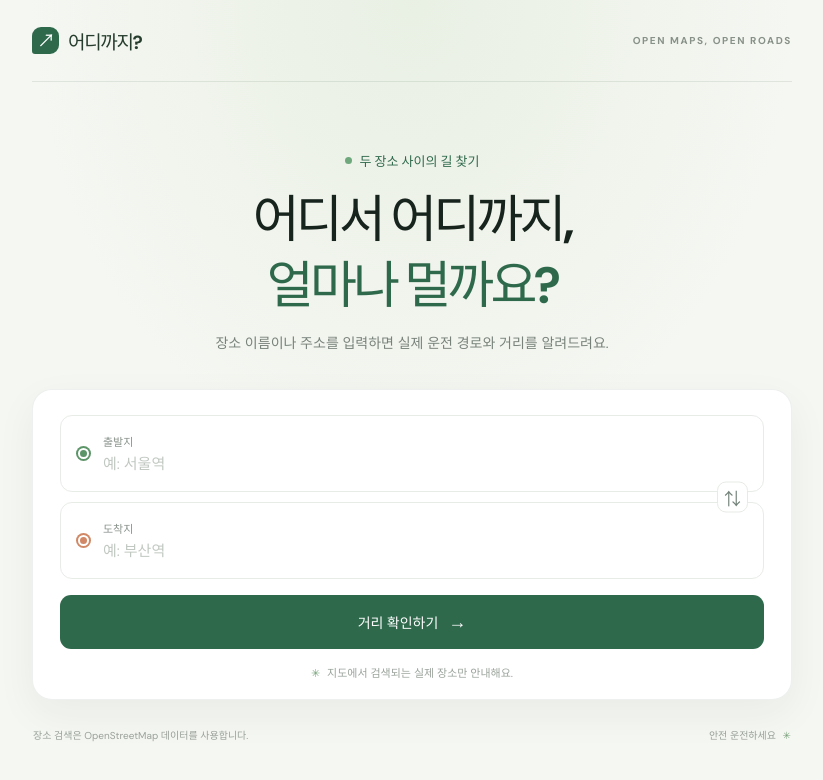
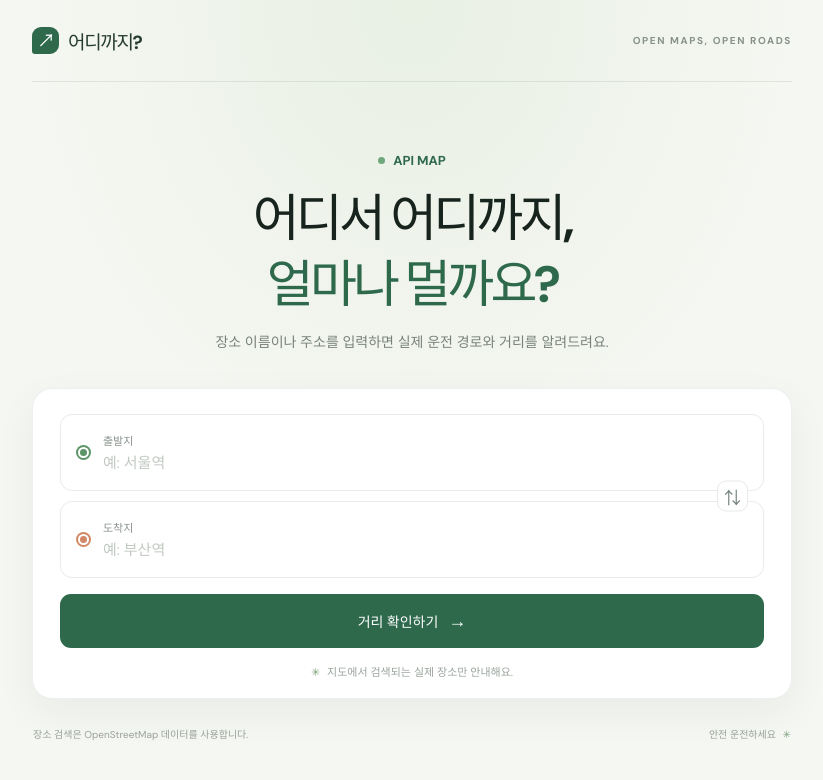
Before and after one commit to gasangone10-git/apimap, a plain HTML site: page index.html in a window 1280 px wide. Shown: the whole page, without its empty margins (228-1051 px from the left). Drawn offline with nearby package versions, Linux system fonts and the light colour scheme.

Commit message:
Update eyebrow label to API MAP
Co-authored-by: Copilot App <223556219+Copilot@users.noreply.github.com>

```diff
--- a/index.html
+++ b/index.html
@@ -38,7 +38,7 @@
       </header>
 
       <section class="hero" aria-labelledby="page-title">
-        <div class="eyebrow"><span></span> 두 장소 사이의 길 찾기</div>
+        <div class="eyebrow"><span></span> API MAP</div>
         <h1 id="page-title">어디서 어디까지,<br /><em>얼마나 멀까요?</em></h1>
         <p class="hero-copy">
           장소 이름이나 주소를 입력하면 실제 운전 경로와 거리를 알려드려요.
```
